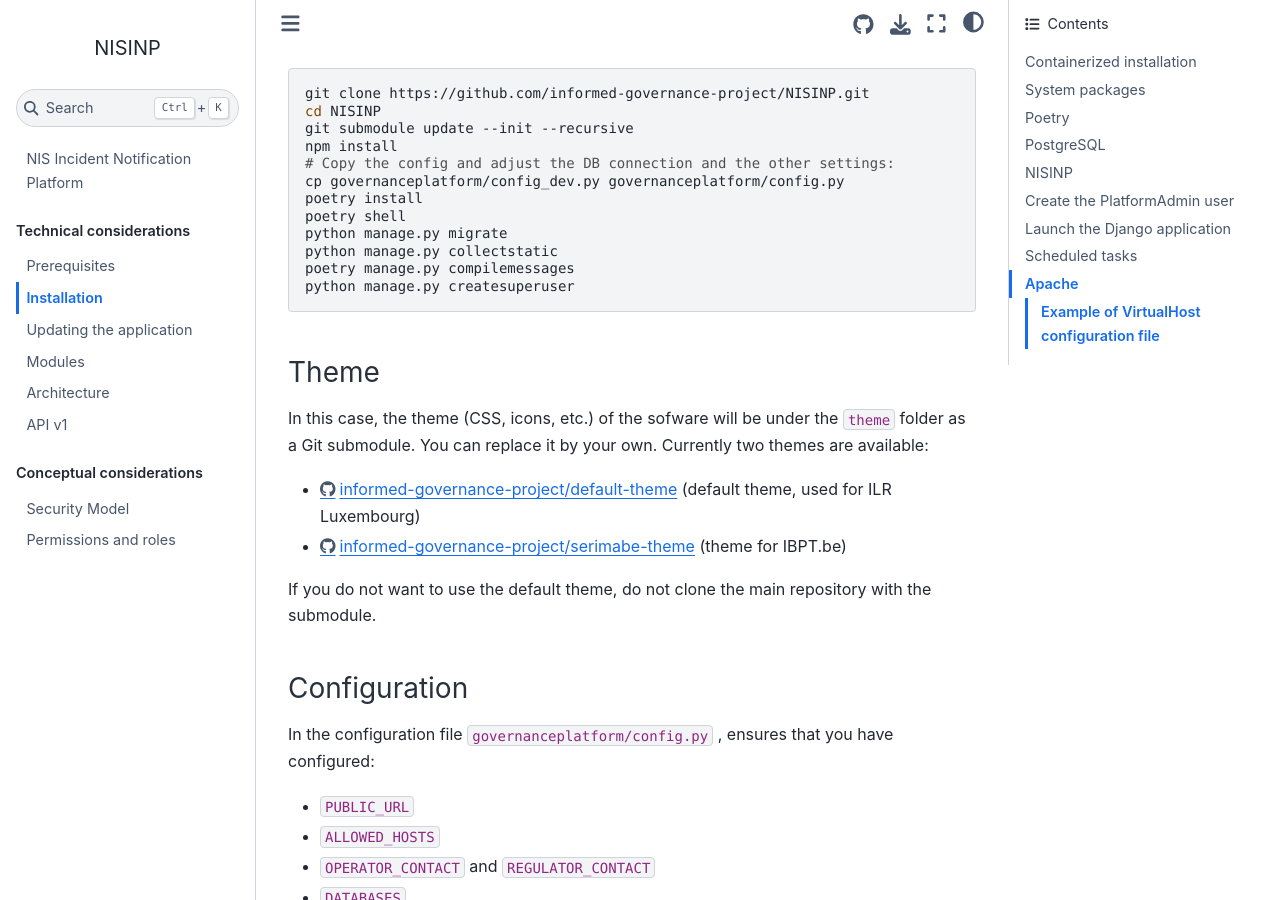
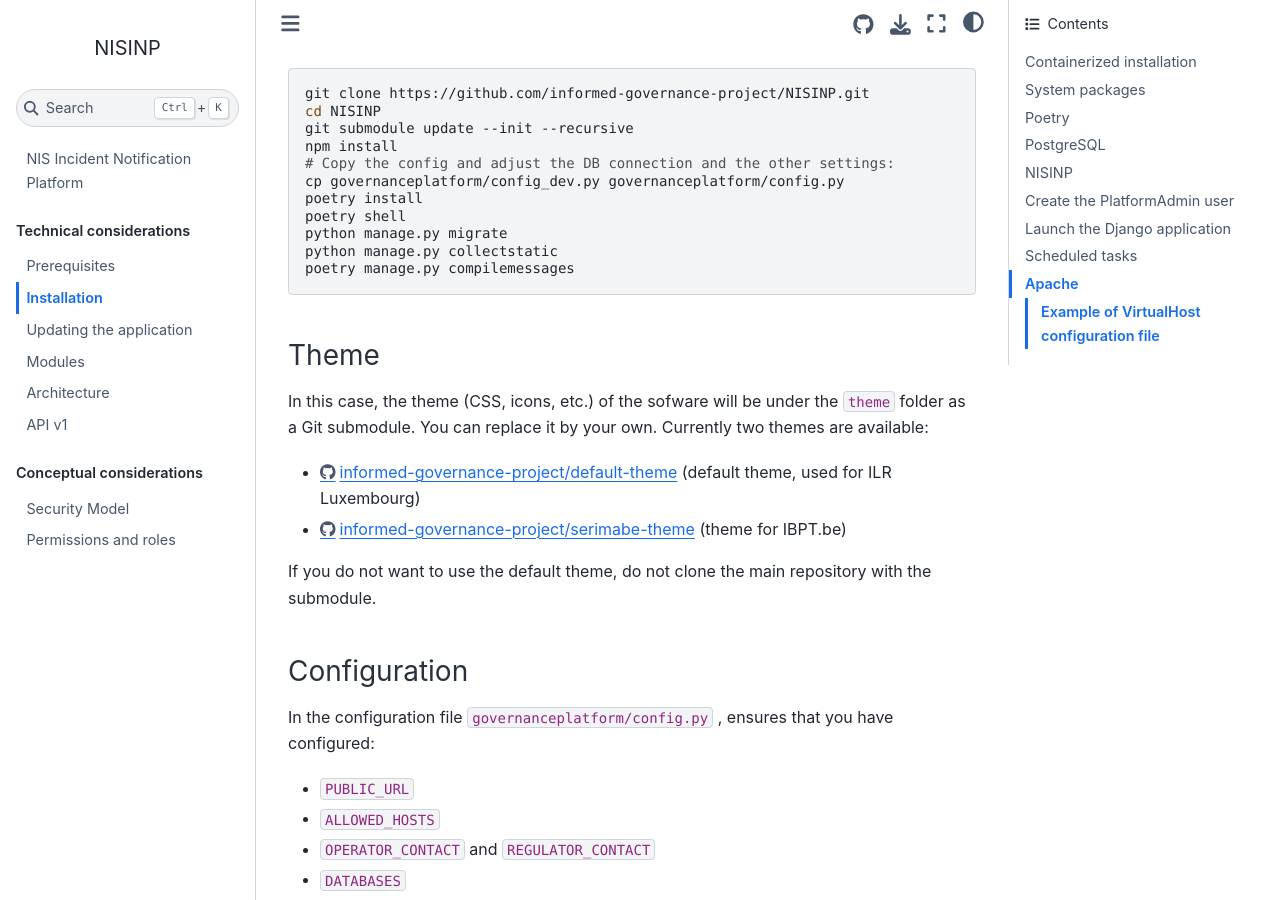
Before and after one commit to informed-governance-project/NISINP, a Sphinx documentation site: the page built from docs/installation.rst, in a window 1280 px wide and 900 px high, scrolled down 1276 px. Built offline with Sphinx 7.4.7 and the Sphinx Book theme 1.1.4, drawn with Linux system fonts in a browser that asks for light colours.

Commit message:
chg: [documentation] Improved installation procedure.

```diff
--- a/docs/installation.rst
+++ b/docs/installation.rst
@@ -80,7 +80,6 @@
     python manage.py migrate
     python manage.py collectstatic
     poetry manage.py compilemessages
-    python manage.py createsuperuser
 
 
 Theme
```
